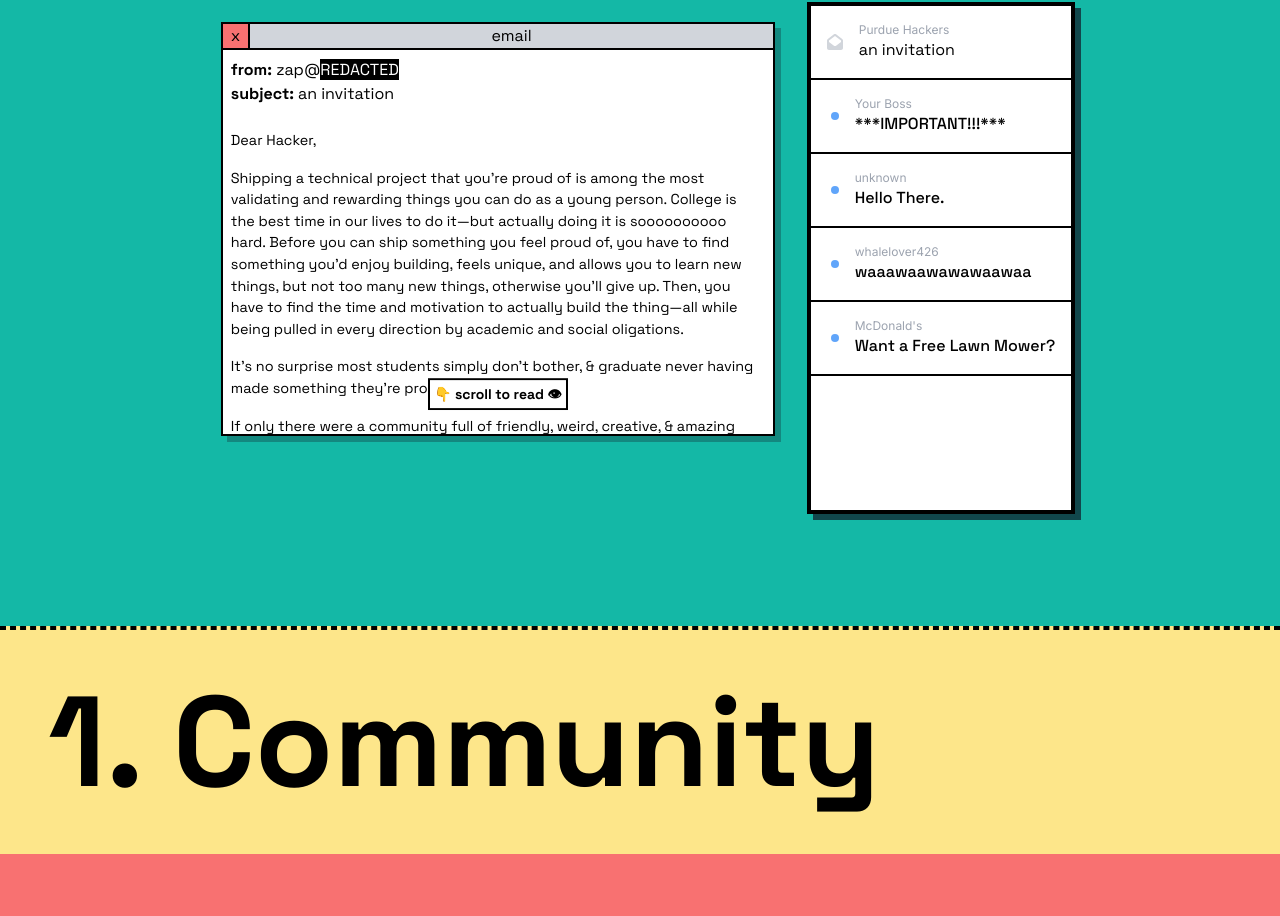
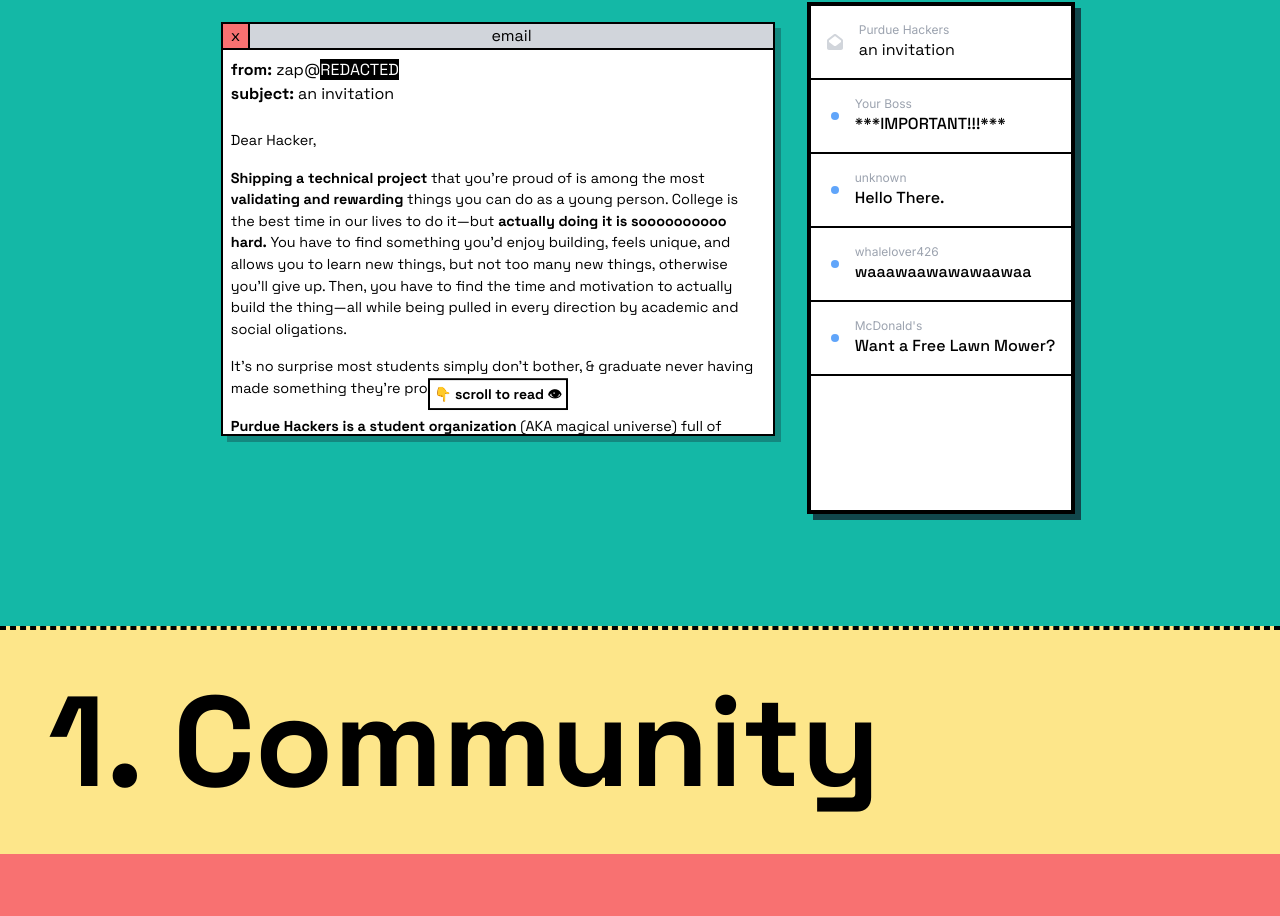
Before and after one commit to purduehackers/site, a Next.js app: page / in a window 1280 px wide. Shown: the part 978-1894 px from the top of the page. Built offline with nearby package versions, Linux system fonts and the light colour scheme.

Commit message:
Update email copy

```diff
--- a/components/email.tsx
+++ b/components/email.tsx
@@ -205,36 +205,61 @@ const Email = () => {
                   <div className="flex flex-col gap-y-4 text-mxs">
                     <p>Dear Hacker,</p>
                     <p>
-                      Shipping a technical project that you’re proud of is among
-                      the most validating and rewarding things you can do as a
-                      young person. College is the best time in our lives to do
-                      it—but actually doing it is soooooooooo hard. Before you
-                      can ship something you feel proud of, you have to find
-                      something you’d enjoy building, feels unique, and allows
-                      you to learn new things, but not too many new things,
-                      otherwise you’ll give up. Then, you have to find the time
-                      and motivation to actually build the thing—all while being
-                      pulled in every direction by academic and social
-                      oligations.
+                      <span className="font-bold">
+                        Shipping a technical project
+                      </span>{' '}
+                      that you’re proud of is among the most{' '}
+                      <span className="font-bold">
+                        {' '}
+                        validating and rewarding{' '}
+                      </span>{' '}
+                      things you can do as a young person. College is the best
+                      time in our lives to do it—but{' '}
+                      <span className="font-bold">
+                        actually doing it is soooooooooo hard.
+                      </span>{' '}
+                      You have to find something you’d enjoy building, feels
+                      unique, and allows you to learn new things, but not too
+                      many new things, otherwise you’ll give up. Then, you have
+                      to find the time and motivation to actually build the
+                      thing—all while being pulled in every direction by
+                      academic and social oligations.
                     </p>
                     <p>
                       It’s no surprise most students simply don’t bother, &
                       graduate never having made something they’re proud of.
                     </p>
                     <p>
-                      If only there were a community full of friendly, weird,
-                      creative, & amazing people people who encouraged you to
-                      build projects, & helped you carve out real time in your
-                      schedule to do it. A community where you could finally
-                      find <span className="italic">your people</span>, who you
-                      connect with on a deep level. Who make you feel loved,
-                      valued, and seen for who you are, and who invite you to
-                      make magic with them.
+                      <span className="font-bold">
+                        Purdue Hackers is a student organization
+                      </span>{' '}
+                      (AKA magical universe) full of radically kind, inclusive,
+                      and weirdo creative people who{' '}
+                      <span className="font-bold">
+                        learn new things & ship projects together.
+                      </span>
                     </p>
-                    <p>I mean, that would be life-changing, wouldn’t it?</p>
+                    <p>
+                      Many of us grew up never having found our people until we
+                      were united by our shared love of making things. Via our
+                      community, workshops, and Hack Nights, we want to create
+                      an environment where{' '}
+                      <span className="font-bold">
+                        you can find your people too
+                      </span>
+                      , and make magic with them. ✨
+                    </p>
+                    <p>
+                      If you go to Purdue—whether you've never written code
+                      before, or are highly technical, whether you're an art
+                      major or a CS major—
+                      <span className="font-bold">
+                        we invite you to join our universe.
+                      </span>
+                    </p>
                   </div>
                   <br />
-                  <p className="text-mxs">Regards,</p>
+                  <p className="text-mxs">See you soon,</p>
                   <p className="text-mxs">💛⚡️ The Purdue Hackers community</p>
                 </div>
               </div>
```
